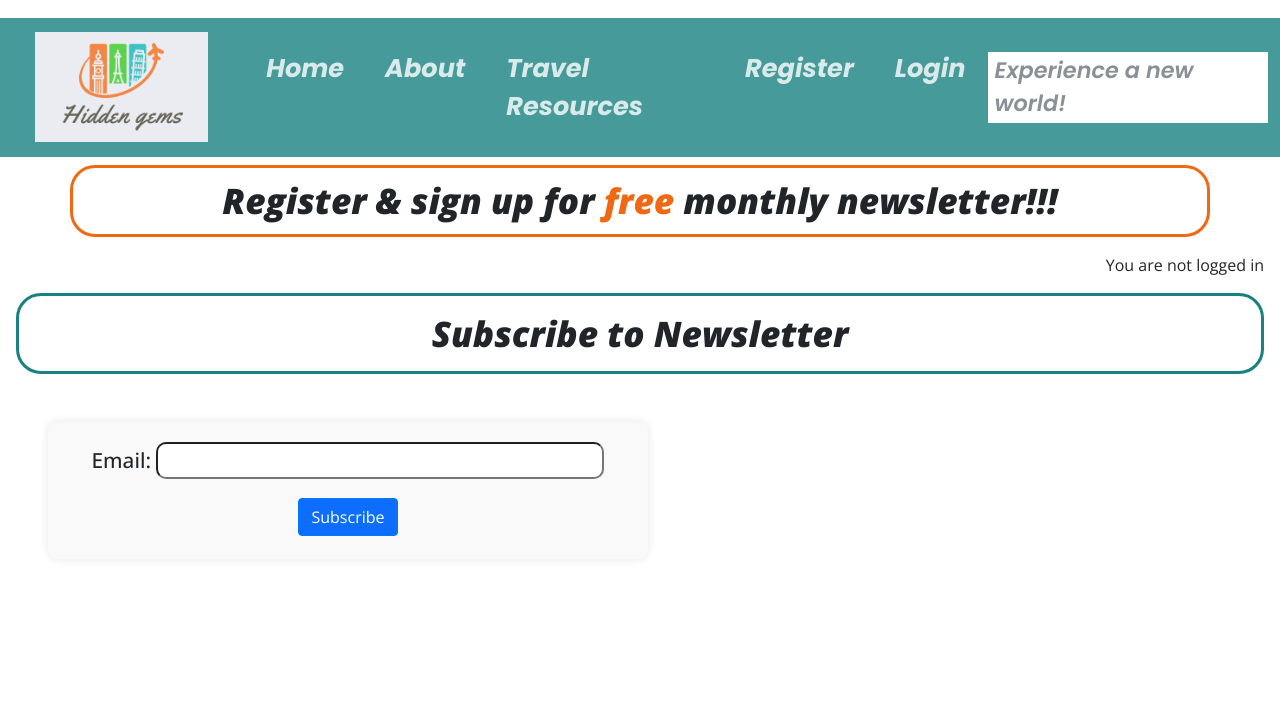
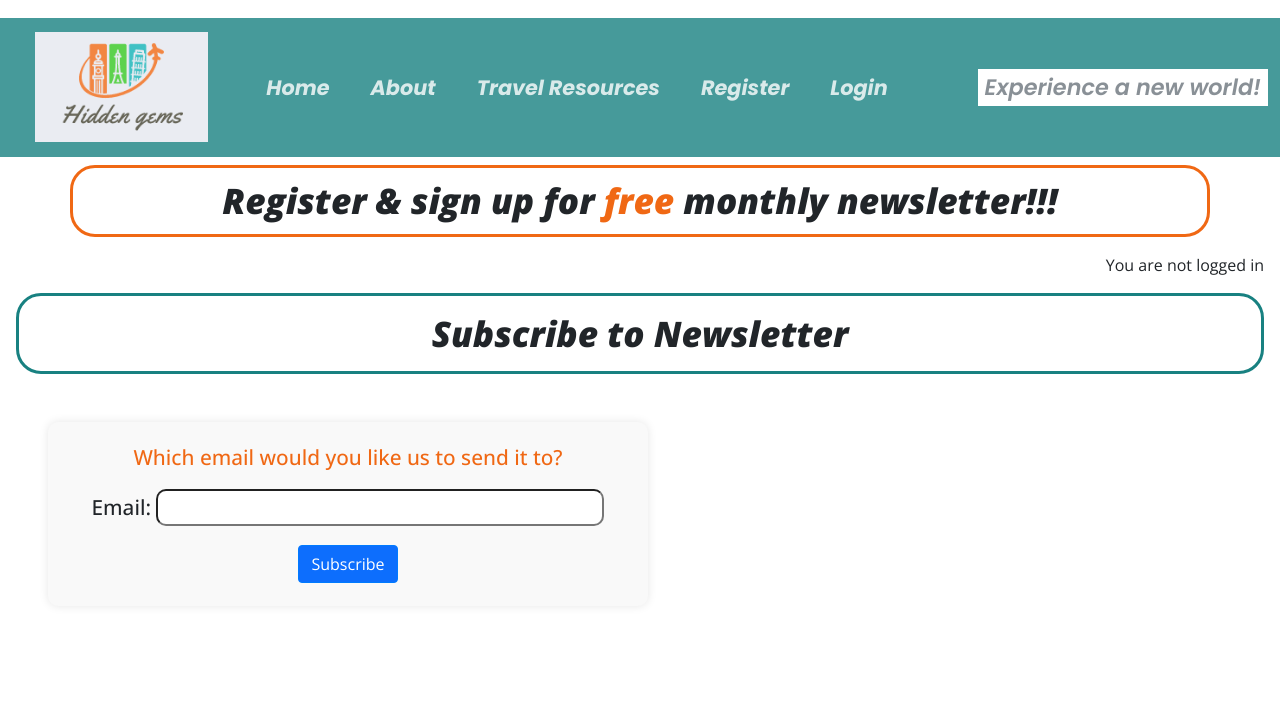
Before and after one commit to JonathanDussot/hidden-gem-blog, a Django app: page /subscribe-to-newsletter/subscribe/ in a window 1280 px wide. Shown: the top 713 px of the page. Run offline with Django 5.2, Linux system fonts and the light colour scheme.

```diff
--- a/newsletter/templates/newsletter/newsletter-confirm-delete.html
+++ b/newsletter/templates/newsletter/newsletter-confirm-delete.html
@@ -4,7 +4,7 @@
     <h1 class="newsletter-phrase">Unsubscribe from Newsletter</h1>
   </div>
   <div class="m-5 email-list text-center">
-    <p class="orange"><strong>Are you sure you want to unsubscribe {{ object.email }}?</strong></p>
+    <p class="orange"><strong>Are you sure you want to unsubscribe <br>{{ object.email }}?</strong></p>
     <form method="post">
       {% csrf_token %}
       <button class="btn btn-primary btn-sm" type="submit">Yes, Unsubscribe</button>
--- a/newsletter/templates/newsletter/newsletter-form.html
+++ b/newsletter/templates/newsletter/newsletter-form.html
@@ -5,6 +5,7 @@
       <h1 class="newsletter-phrase">{% if object.pk %}Edit Subscription{% else %}Subscribe to Newsletter{% endif %}</h1>
     </div>
     <div class="m-5 email-list text-center">
+      <p class="orange">Which email would you like us to send it to?</p>
       <form method="post">
       {% csrf_token %}
       {{ form.as_p }}
--- a/static/css/style.css
+++ b/static/css/style.css
@@ -43,7 +43,7 @@ body {
     font-family: "Poppins", sans-serif;
     font-weight: 700;
     font-style: oblique;
-    font-size: 1.6rem;
+    font-size: 1.3rem;
 }
 
 .nav-item {
```
Also changed, not shown: newsletter/views.py (+5 -4 lines), static/images-readme/features-deletesubscription-page.png (added), static/images-readme/features-desktop-navbar.png, static/images-readme/features-editsubscription-page.png (added), static/images-readme/features-homepage.png, static/images-readme/features-updatesubscription-page.png (added).
